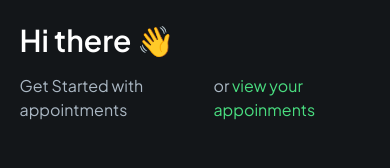
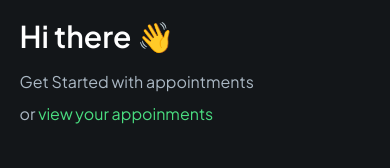
Before and after one commit to nikitabiichuk2009/Real-life-website-healt-care, a Next.js app: page / in a window 390 px wide. Shown: the part 309-477 px from the top of the page. Built offline with nearby package versions, Linux system fonts and the light colour scheme; no server answers; sample sign-in values are in the browser's storage.

Commit message:
Some small responsivness fixes

```diff
--- a/app/my-appointments/page.tsx
+++ b/app/my-appointments/page.tsx
@@ -73,6 +73,7 @@ export default async function Appointments() {
                         alt="doctor"
                         width={30}
                         height={30}
+                        className="w-4 h-4 md:w-8 md:h-8"
                       />
                       {appointment.primaryPhysician}
                     </div>
--- a/app/page.tsx
+++ b/app/page.tsx
@@ -54,7 +54,7 @@ export default function Home() {
 
           <section className="mb-12 space-y-4">
             <h1 className="text-3xl font-semibold">Hi there 👋</h1>
-            <p className="text-dark-700 flex flex-row gap-1">
+            <p className="text-dark-700 flex flex-col gap-2 md:flex-row md:gap-1">
               Get Started with appointments
               {userId && (
                 <p className="text-dark-700">
```
